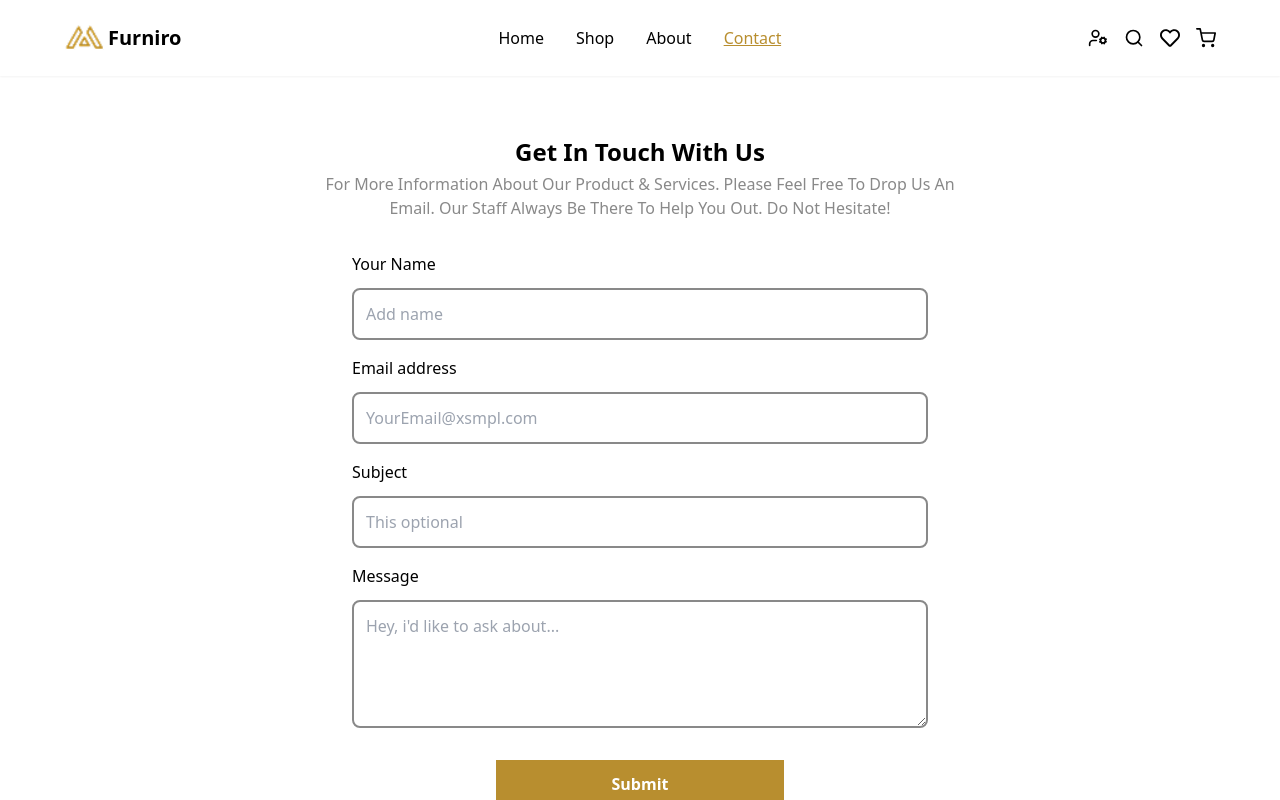
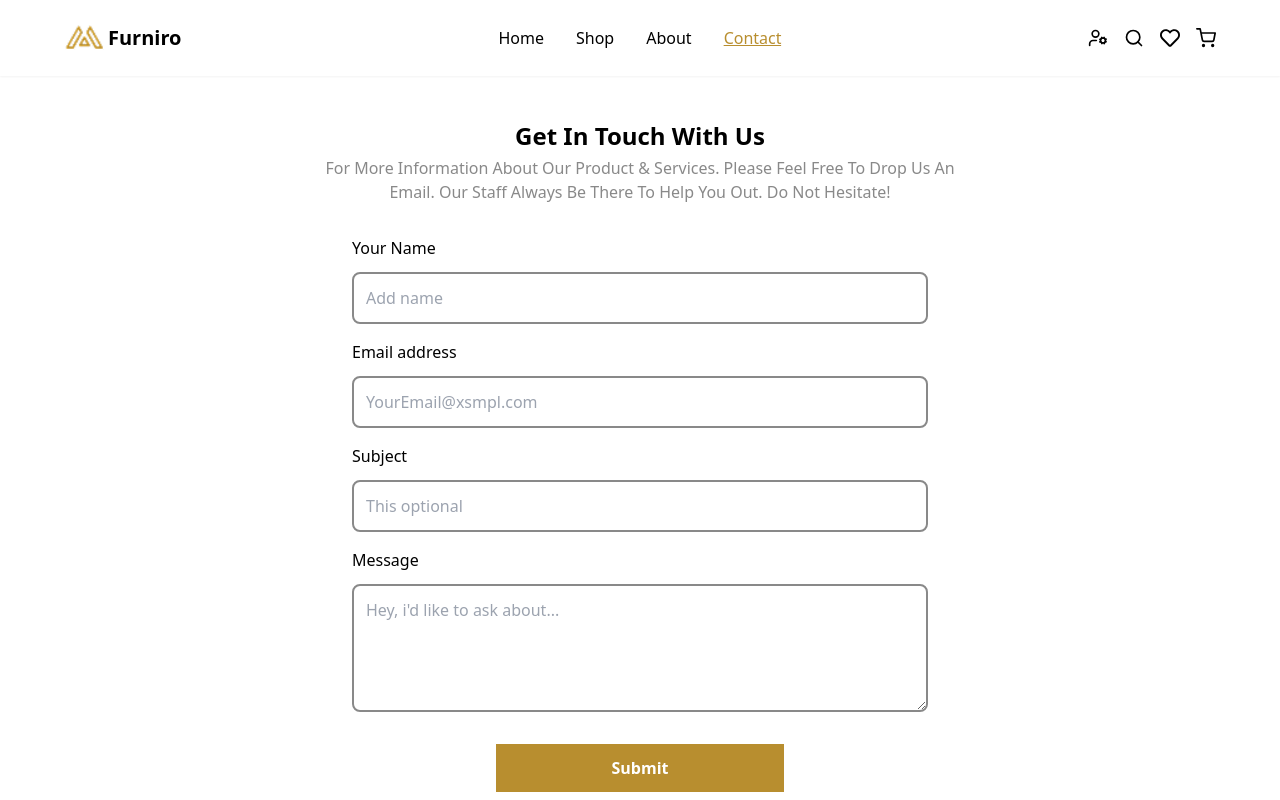
Before and after one commit to Zakkurozu/furniro-frontend, a React (Vite) app: page /contact in a window 1280 px wide. Shown: the top 800 px of the page. Built offline with nearby package versions, Linux system fonts and the light colour scheme.

Commit message:
adjust space content

```diff
--- a/src/pages/Contact.jsx
+++ b/src/pages/Contact.jsx
@@ -4,7 +4,7 @@ import Badge from "../components/Badge";
 const Contact = () => {
   return (
     <>
-      <div className="container my-[3rem]">
+      <div className="container my-[2rem]">
         {/* section atas */}
         <div className="flex flex-col gap-y-[2rem] mb-[4rem] md:px-[5rem] lg:px-[10rem]">
           <div className="teks text-center space-y-1">
```
